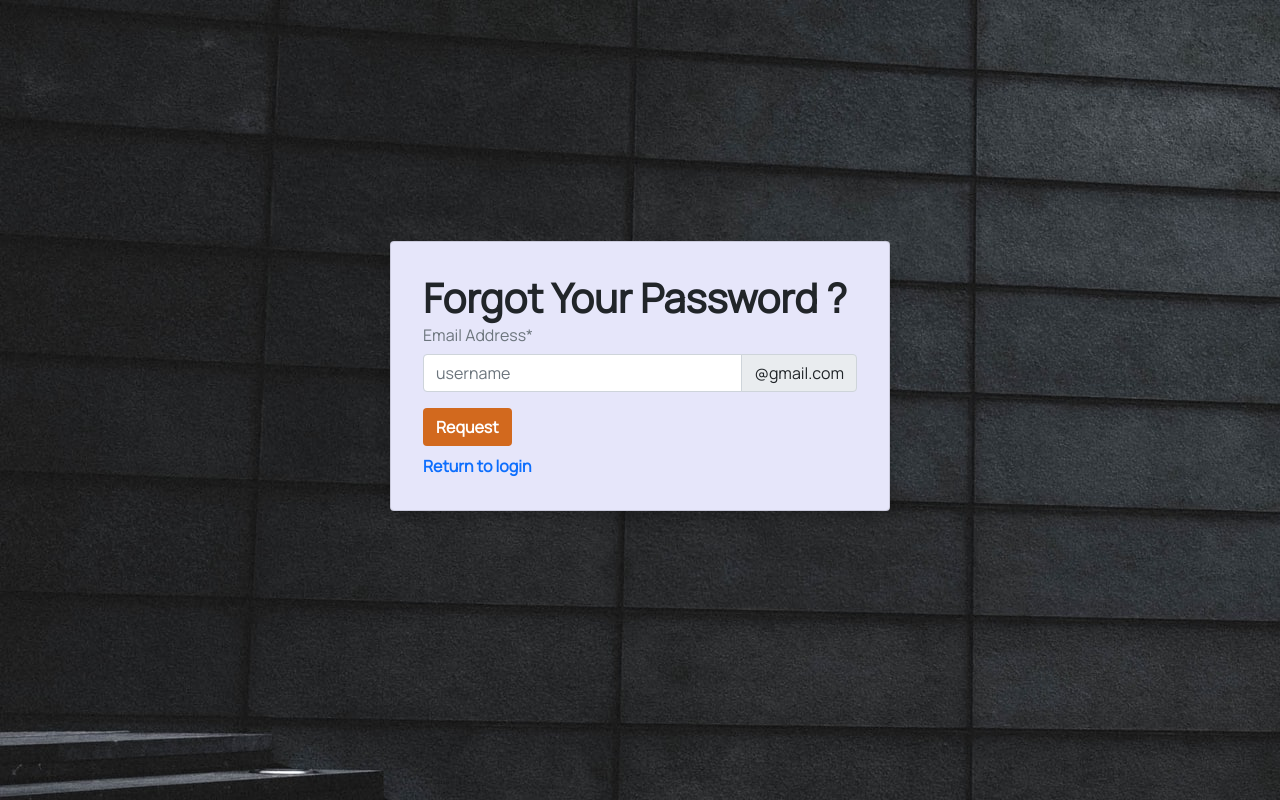
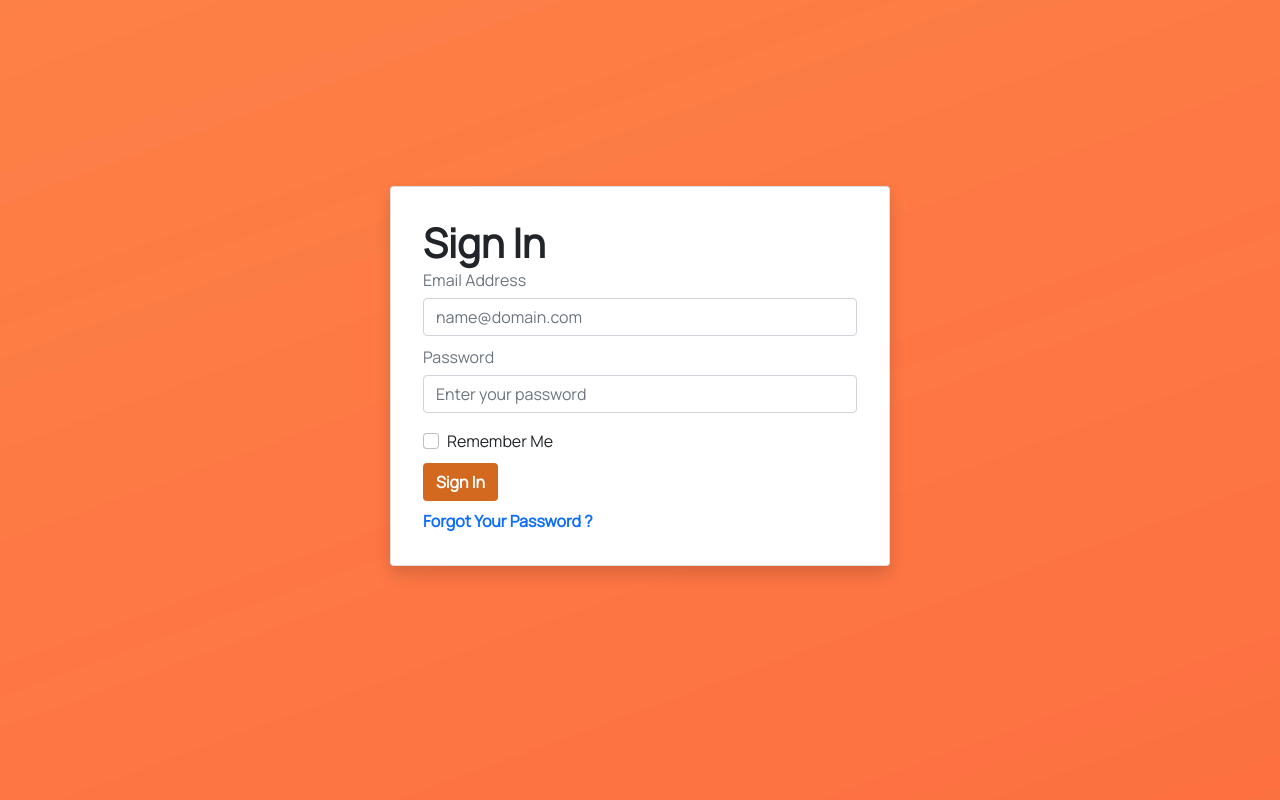
Before and after one commit to dfuseop-exe/crm-demo, a React (Create React App) app: page / in a window 1280 px wide. Built offline with nearby package versions, Linux system fonts and the light colour scheme.

Commit message:
theme Changed

```diff
--- a/src/App.js
+++ b/src/App.js
@@ -6,7 +6,7 @@ import Signin from './Components/Signin';
 function App() {
   return (
     <>
-      <Forgotpass />
+      <Signin />
     </>
   );
 }
--- /dev/null
+++ b/src/Components/Signin.css
@@ -0,0 +1,8 @@
+@media screen and (min-width: 720px) {
+
+element.style {
+    width: "80%";
+    height: "auto";
+    padding: "40px";
+}
+}
--- a/src/Components/Signin.js
+++ b/src/Components/Signin.js
@@ -1,5 +1,6 @@
 import React from "react";
 import back from '../Components/background.jpg'
+import "./Signin.css"
 
 export default function Signin() {
   return (
@@ -22,7 +23,7 @@ export default function Signin() {
           width: "500px",
           height: "auto",
           padding: "40px",
-          backgroundColor: "#ffdead",
+
         }}
       >
         <div class="card-body ">
--- a/src/Components/forgotpass.js
+++ b/src/Components/forgotpass.js
@@ -22,7 +22,7 @@ export default function forgotpass() {
           width: "500px",
           height: "auto",
           padding: "45px",
-          backgroundColor: "#E6E6FA",
+
         }}
       >
         <div class="card-body ">
```
Also changed, not shown: src/Components/background.jpg.
